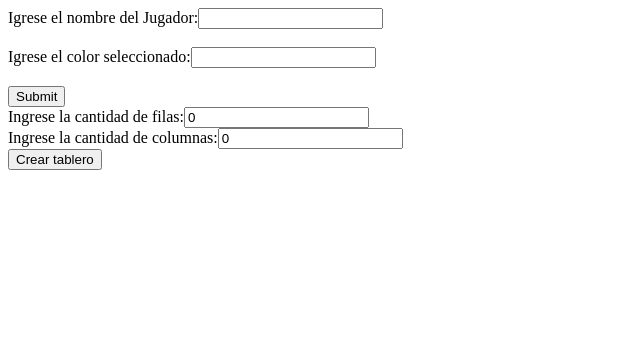
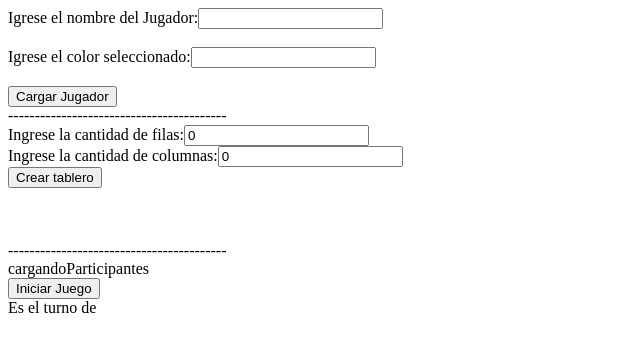
Before and after one commit to matibraun/20210305_Cuatro_en_Linea_v3, a React (Create React App) app in the folder my-app/: page / in a window 1280 px wide. Shown: the top 352 px of the page, without its empty margins (0-640 px from the left). Built offline with nearby package versions, Linux system fonts and the light colour scheme.

Commit message:
yeaaaaaaaaaas

```diff
--- a/my-app/src/Juego.tsx
+++ b/my-app/src/Juego.tsx
@@ -6,7 +6,9 @@ function Juego () {
 
     type State = {
         jugadores: Array<Jugador>;
+        botones: Array<number>;
         tablero: Array<Fila>;
+        turno: string;
         momentoJuego: 'cargandoParticipantes' | 'jugando' | 'juegoFinalizado';
     };
 
@@ -19,10 +21,11 @@ function Juego () {
         color: string;
     };
 
-    const [jugadores, setJugadores] = useState([] as any)
-    const [tablero, setTablero] = useState([] as any)
-
-    // setJugadores({nombre: 'julio', color: 'rojo'})
+    const [jugadores, setJugadores] = useState([] as any);
+    const [tablero, setTablero] = useState([] as any);
+    const [botones, setBotones] = useState([] as any);
+    const [momentoJuego, setMomentoJuego] = useState('cargandoParticipantes');
+    const [turno, setTurno] = useState('');
 
     function agregarJugador (nombre: string, color: string) {
         const jugador: Jugador = {
@@ -38,14 +41,107 @@ function Juego () {
 
     function crearTablero (cantFilas: number, cantColumnas: number) {
         console.log(cantFilas, cantColumnas);
+
+        const filaTipo = [];
+        const tableroProvisorio = [];
+        const botonesProvisorio = [];
+
+        for (let i = 0; i < cantColumnas; i++) {
+            filaTipo.push('0');
+            botonesProvisorio.push(i);
+        };
+
+        for (let j = 0; j < cantFilas; j++) {
+            tableroProvisorio.push(filaTipo.slice())
+        };
+
+        setTablero(tableroProvisorio);
+        setBotones(botonesProvisorio);
+
     };
+
+    function handleClickIniciarJuego () {
+        if (jugadores[0] === undefined) {
+            alert('Aun no se han cargado los jugadores')
+        }
+        else if (tablero[0] === undefined) {
+            alert('Aun no se ha cargado el tablero')
+        }
+        else {
+            setMomentoJuego('jugando')
+            setTurno(jugadores[0].nombre)
+        };
+
+
+        console.log(turno)
+
+
+    };
+
+    function handleClickPonerFicha (event: any) {
+
+        if (tablero[0][event.target.name] !== '0') {
+            alert('La columna seleccionada ya esta llena. Por favor elija otra.')
+        }
+
+        else {
+
+            const tableroProvisorio = [...tablero];
+
+            for (var numeroFila = tableroProvisorio.length - 1; numeroFila >= 0; numeroFila--) {
+
+                if (tableroProvisorio[numeroFila][parseInt(event.target.name)] === '0') {
+                    tableroProvisorio[numeroFila][parseInt(event.target.name)] = turno;
+                    break;
+                }
+            }
+
+            setTablero(tableroProvisorio);
+            pasarTurno();
+
+            console.log(tablero);
+
+        };
+
+    }
+
+    function pasarTurno () {
+
+        // console.log(turno)
+        console.log(jugadores[jugadores.length - 1].nombre)
+        if (turno === jugadores[jugadores.length - 1].nombre) {
+            setTurno(jugadores[0].nombre)
+        }
+        else {
+            const index = jugadores.findIndex((jugador: any) => jugador.nombre === turno);
+            setTurno(jugadores[index + 1].nombre)
+        }
+    }
 
 
     return (
         <div>
+
             < Jugadores agregarJugador={agregarJugador}/>
             {jugadores.map((j: any, index: any) => <div key={index}>{j.nombre} {j.color}</div>)}
-            < Tablero crearTablero={crearTablero}/>
+            ----------------------------------------- <br/>
+
+            < Tablero crearTablero={crearTablero}/> <br/>
+            {botones.map((boton: any, index: any) =>
+            <button
+            onClick={handleClickPonerFicha}
+            key={index}
+            name={boton}>
+                Columna {boton + 1}
+            </button>)} <br/>
+
+            {tablero.map((fila: any, index: any) => <div key={index}> {fila} </div>)} <br/>
+            ----------------------------------------- <br/>
+
+            {momentoJuego} <br/>
+            <button onClick={handleClickIniciarJuego}>Iniciar Juego</button> <br/>
+            Es el turno de {turno}
+
         </div>
     )
 };
--- a/my-app/src/Jugadores.tsx
+++ b/my-app/src/Jugadores.tsx
@@ -15,7 +15,7 @@ function Jugadores (props: any) {
         setColor(value)
     };
 
-    function handleClick () {
+    function handleClickCargarJugador () {
         props.agregarJugador(nombreJugador, color)
     };
 
@@ -27,7 +27,8 @@ return(
             Igrese el color seleccionado:
             <input type="text" value={color} name='color' onChange={handleChangeColor}/> <br />
             {color} <br />
-            <button onClick={handleClick}>Submit</button>
+            <button onClick={handleClickCargarJugador}>Cargar Jugador</button>
+
         </div>
     )
 
```
